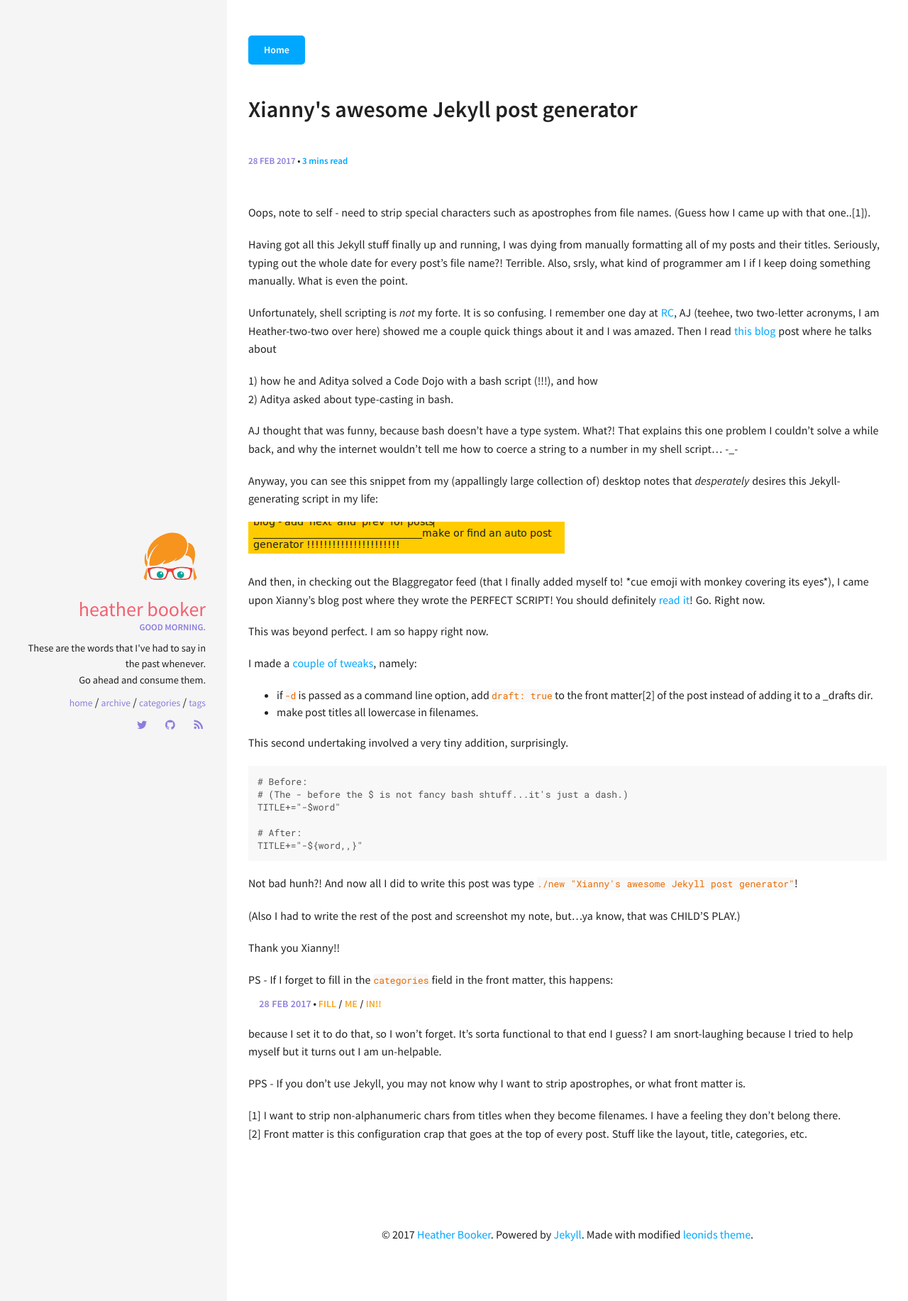
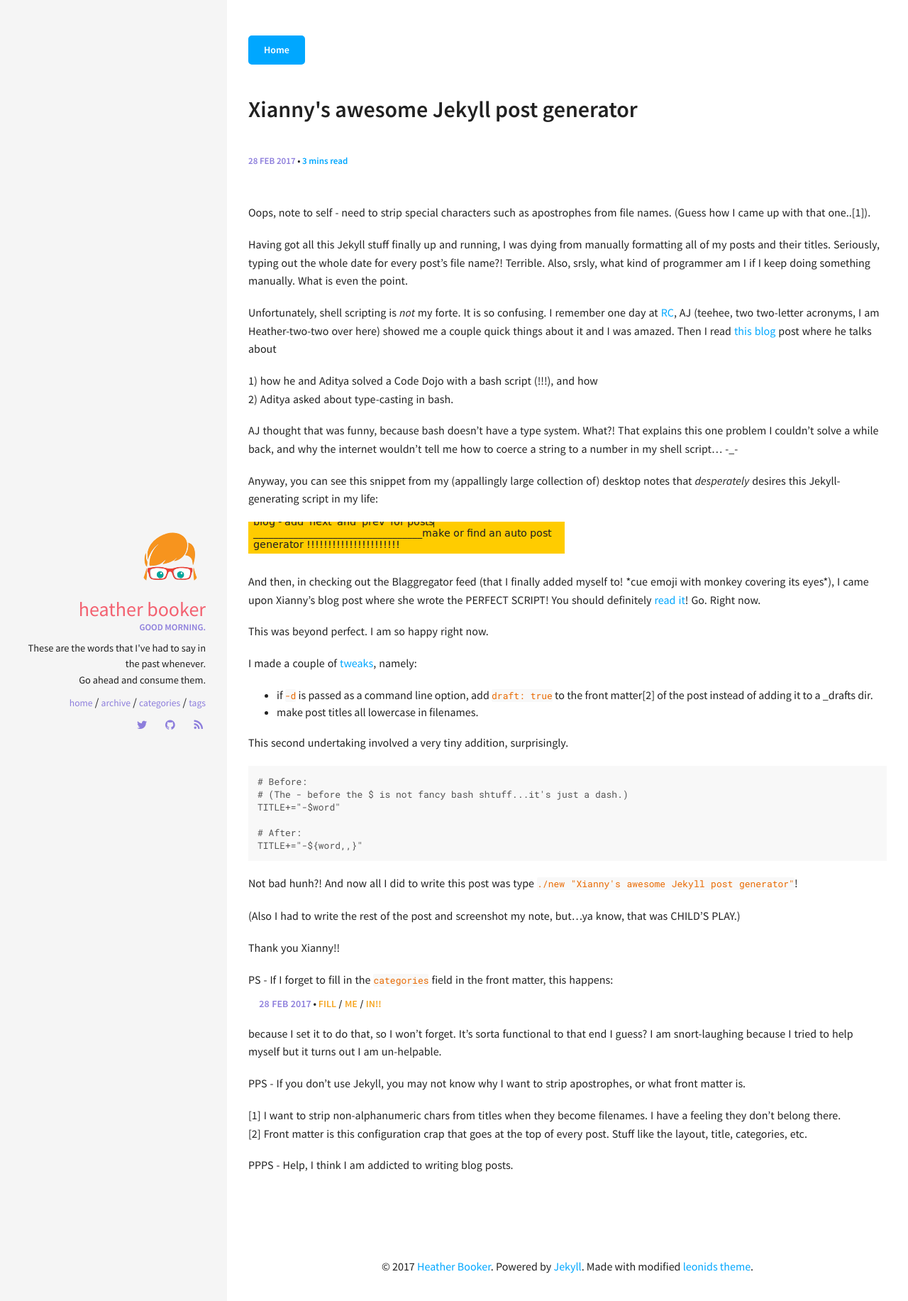
Before and after one commit to heatherbooker/blog, a Jekyll site: the page built from _posts/2017-02-28-xiannys-awesome-jekyll-post-generator.md, in a window 1280 px wide. Shown: the top 1833 px of the page at 71% size. Built offline with Jekyll 4.4.1, drawn with Linux system fonts in a browser that asks for light colours.

Commit message:
Update post

```diff
--- a/_posts/2017-02-28-xiannys-awesome-jekyll-post-generator.md
+++ b/_posts/2017-02-28-xiannys-awesome-jekyll-post-generator.md
@@ -20,11 +20,11 @@ Anyway, you can see this snippet from my (appallingly large collection of) deskt
 
 ![it has a lot of exclamation points. because i wanted it.]({{ site.url }}/assets/img/post-generator-wanted.png)
 
-And then, in checking out the Blaggregator feed (that I finally added myself to! \*cue emoji with monkey covering its eyes\*), I came upon Xianny's blog post where they wrote the PERFECT SCRIPT! You should definitely [read it]()! Go. Right now.
+And then, in checking out the Blaggregator feed (that I finally added myself to! \*cue emoji with monkey covering its eyes\*), I came upon Xianny's blog post where she wrote the PERFECT SCRIPT! You should definitely [read it](http://journal.xianny.com/2017/02/21/autogen-jekyll-new-post.html)! Go. Right now.
 
 This was beyond perfect. I am so happy right now.
 
-I made a [couple of tweaks](https://gist.github.com/heatherbooker/50672cef429e667270b39c0d19f44fe3), namely:
+I made a couple of [tweaks](https://gist.github.com/heatherbooker/50672cef429e667270b39c0d19f44fe3), namely:
 
 - if `-d` is passed as a command line option, add `draft: true` to the front matter[2] of the post instead of adding it to a _drafts dir.
 - make post titles all lowercase in filenames.
@@ -55,3 +55,5 @@ PPS - If you don't use Jekyll, you may not know why I want to strip apostrophes,
 
 [1] I want to strip non-alphanumeric chars from titles when they become filenames. I have a feeling they don't belong there.
 [2] Front matter is this configuration crap that goes at the top of every post. Stuff like the layout, title, categories, etc.
+
+PPPS - Help, I think I am addicted to writing blog posts.
```
